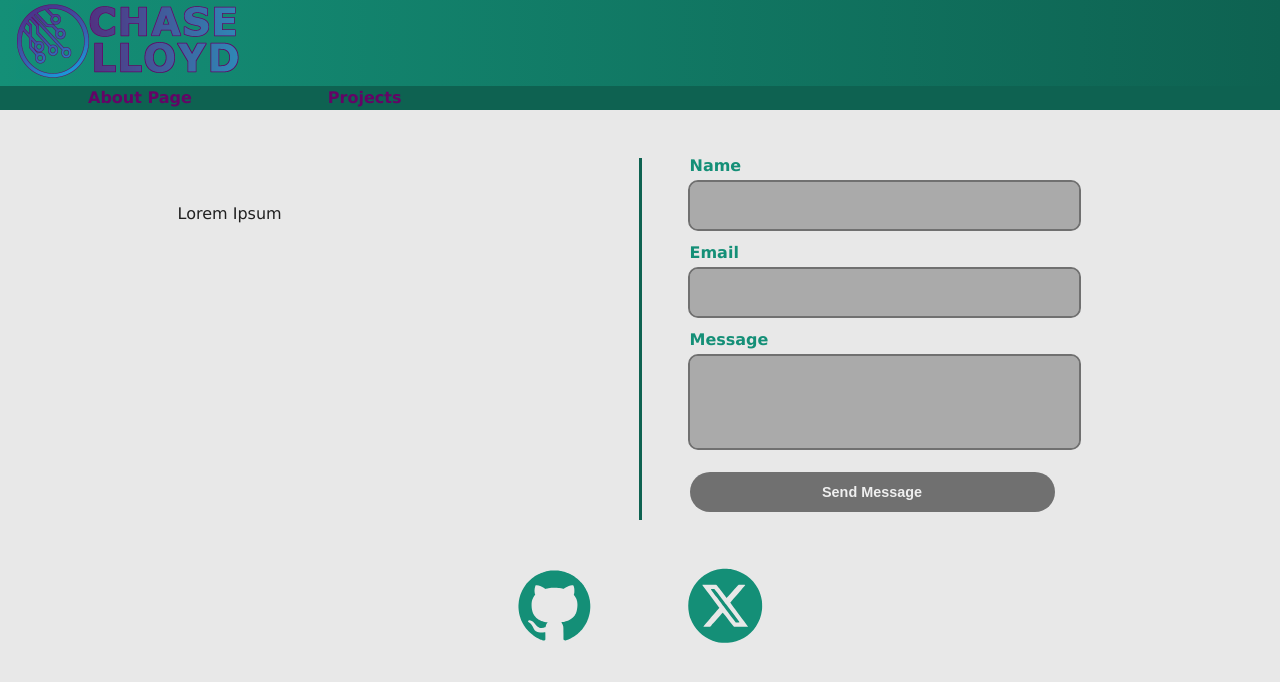
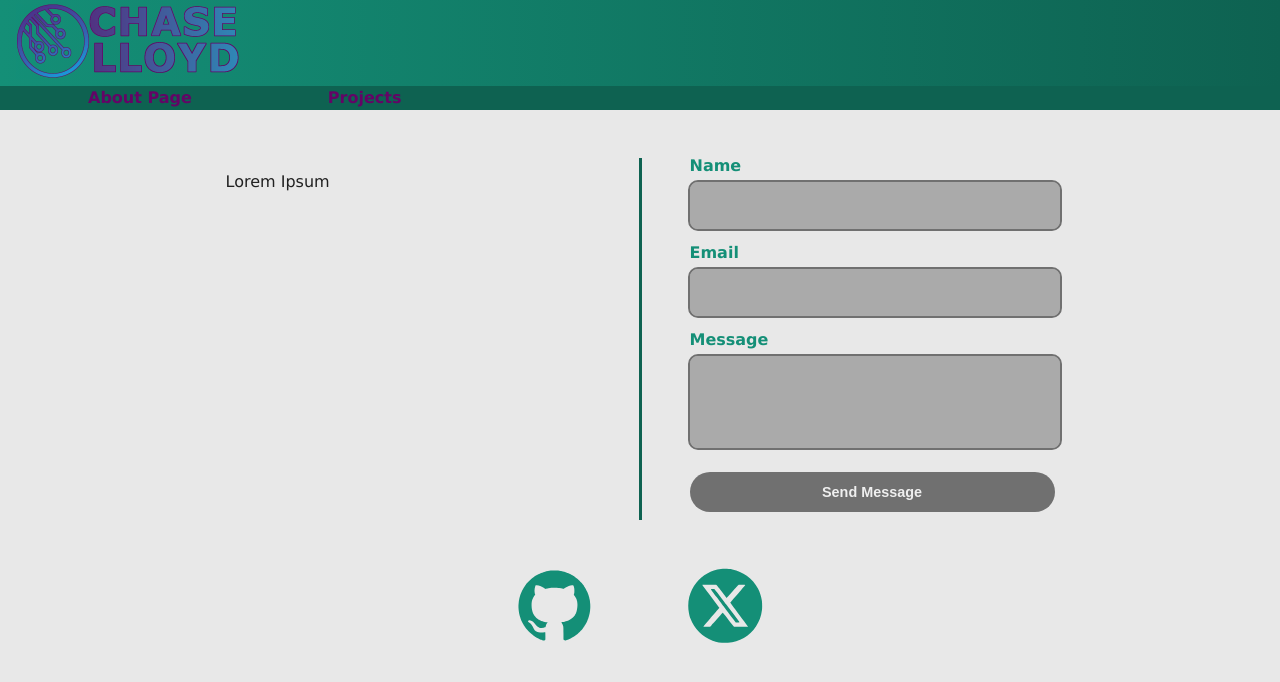
Before and after one commit to c-tr-lloyd/visit_me, a Vue app in the folder view/my_website/: page /about in a window 1280 px wide. Shown: the top 682 px of the page. Built offline with nearby package versions, Linux system fonts and the light colour scheme.

Commit message:
Fixed object alignment with form button and about section

```diff
--- a/view/my_website/src/pages/ab_con.vue
+++ b/view/my_website/src/pages/ab_con.vue
@@ -60,7 +60,7 @@
     textarea {
         border-radius: 0.5rem;
         padding: 1rem 0.75rem;
-        width: 100%;
+        width: 95%;
         border: none;
         display: flex;
         align-items: center;
@@ -123,8 +123,7 @@
     .about {
         width: 100%;
         max-width: 365px;
-        padding-right: 3rem;
-        margin-top: 5rem;
-        height: inherit;
+        padding-left: 3rem;
+        margin-top: 3rem;
     }
 </style>
```
